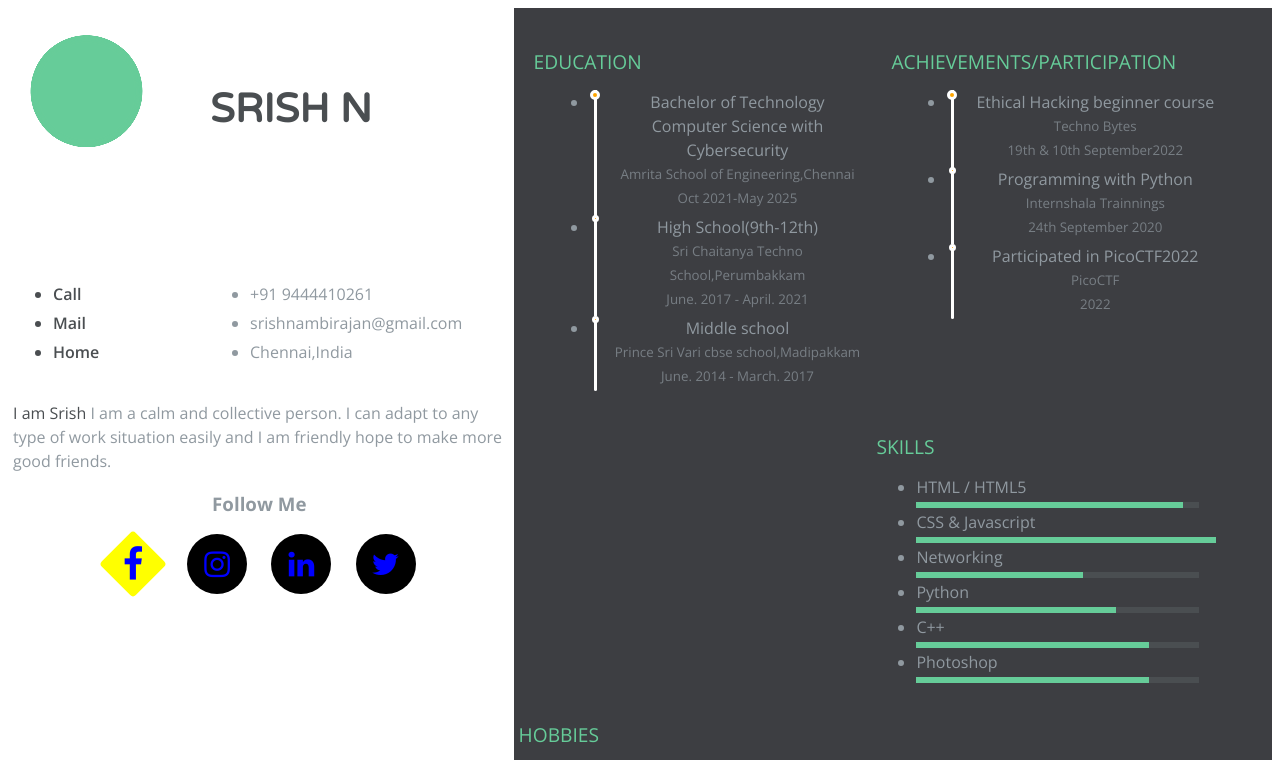
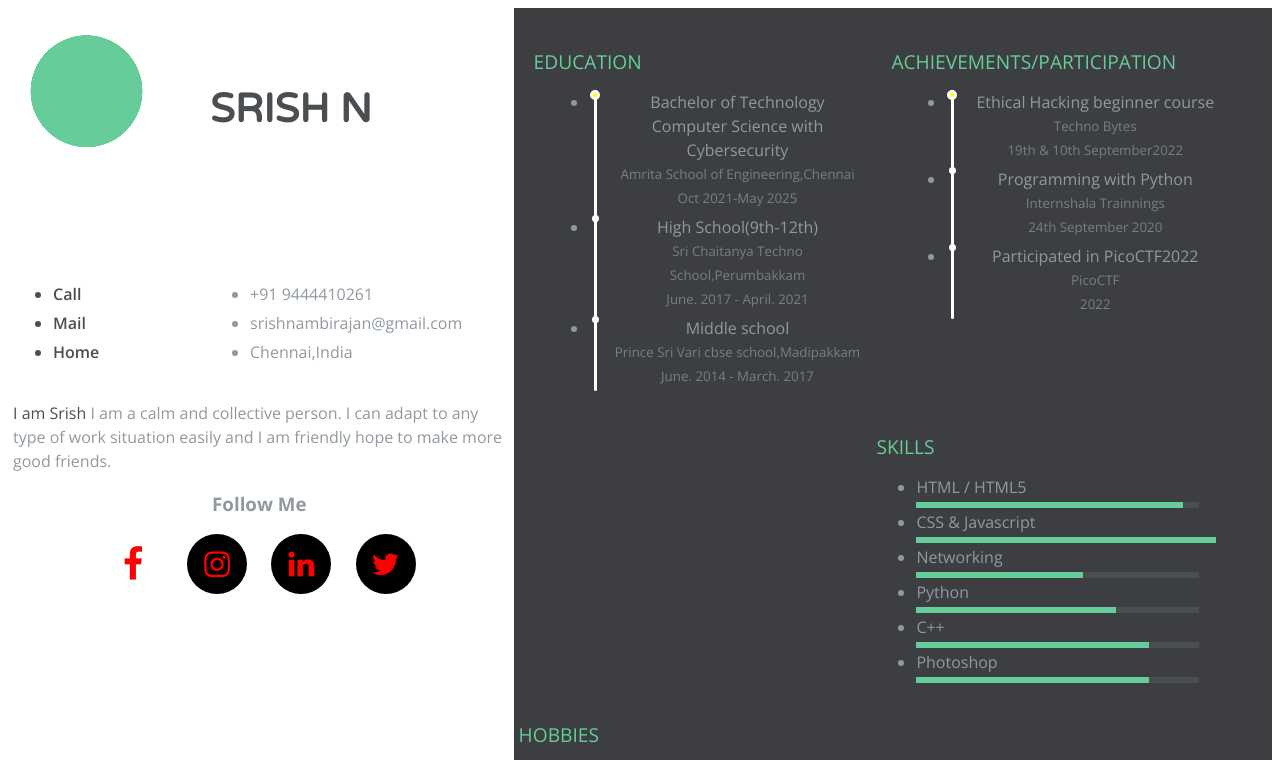
Before and after one commit to srish-cell/UID, a plain HTML site: page resume.html in a window 1280 px wide. In both pictures the pointer is over the icon 133 px from the left and 564 px from the top of the page. Shown: the top 760 px of the page. Drawn offline with nearby package versions, Linux system fonts and the light colour scheme.

Commit message:
Update resume.css

```diff
--- a/css/resume.css
+++ b/css/resume.css
@@ -19,7 +19,7 @@ body {
   vertical-align: text-bottom;
 }
 .follow .box a:hover i {
-  background: yellow;
+  background: white;
   border-radius: 5px;
   transform: rotate(45deg) scale(0.8);
 }
@@ -34,7 +34,7 @@ body {
   height: 60px;
   border-radius: 50%;
   line-height: 60px;
-  color: blue;
+  color: red;
   margin: 0 10px 10px 10px;
   transition-duration: 0.3s;
 }
@@ -55,7 +55,7 @@ a {
   text-decoration: none;
 }
 a:hover{
-  color:yellow;
+  color:white;
 }
 .clearfix::after,
 .clearfix::before {
@@ -212,7 +212,7 @@ a:hover{
   width: 7px;
   height: 7px;
   border: 3px solid white;
-  background:orange;
+  background:yellow;
   border-radius: 50%;
   left: 3px;
   z-index: 1;
```
